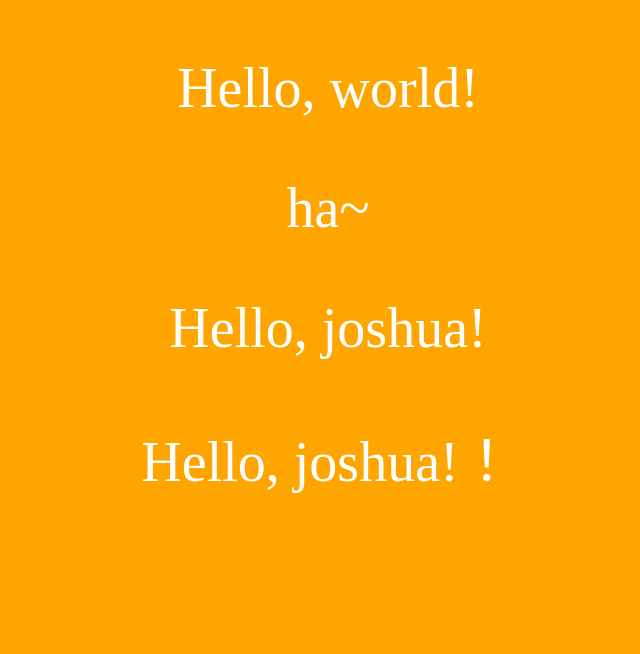
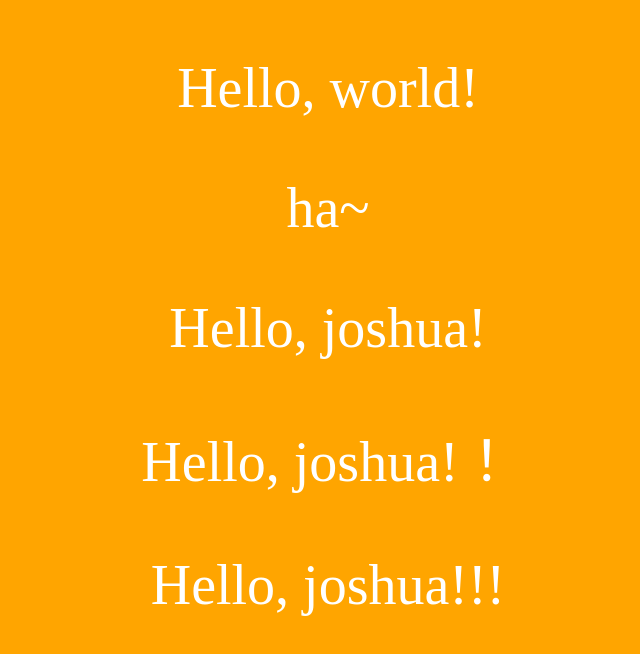
Before and after one commit to RainKolwa/creamy, a plain HTML site: page index.html in a window 1280 px wide. Shown: the whole page, without its empty margins (312-952 px from the left). Drawn offline with Linux system fonts and the light colour scheme.

Commit message:
joshua 233

```diff
--- a/index.html
+++ b/index.html
@@ -10,5 +10,6 @@
     <p>ha~</p>
     <p>Hello, joshua!</p>
     <p>Hello, joshua!！</p>
+    <p>Hello, joshua!!!</p>
   </body>
 </html>
```
